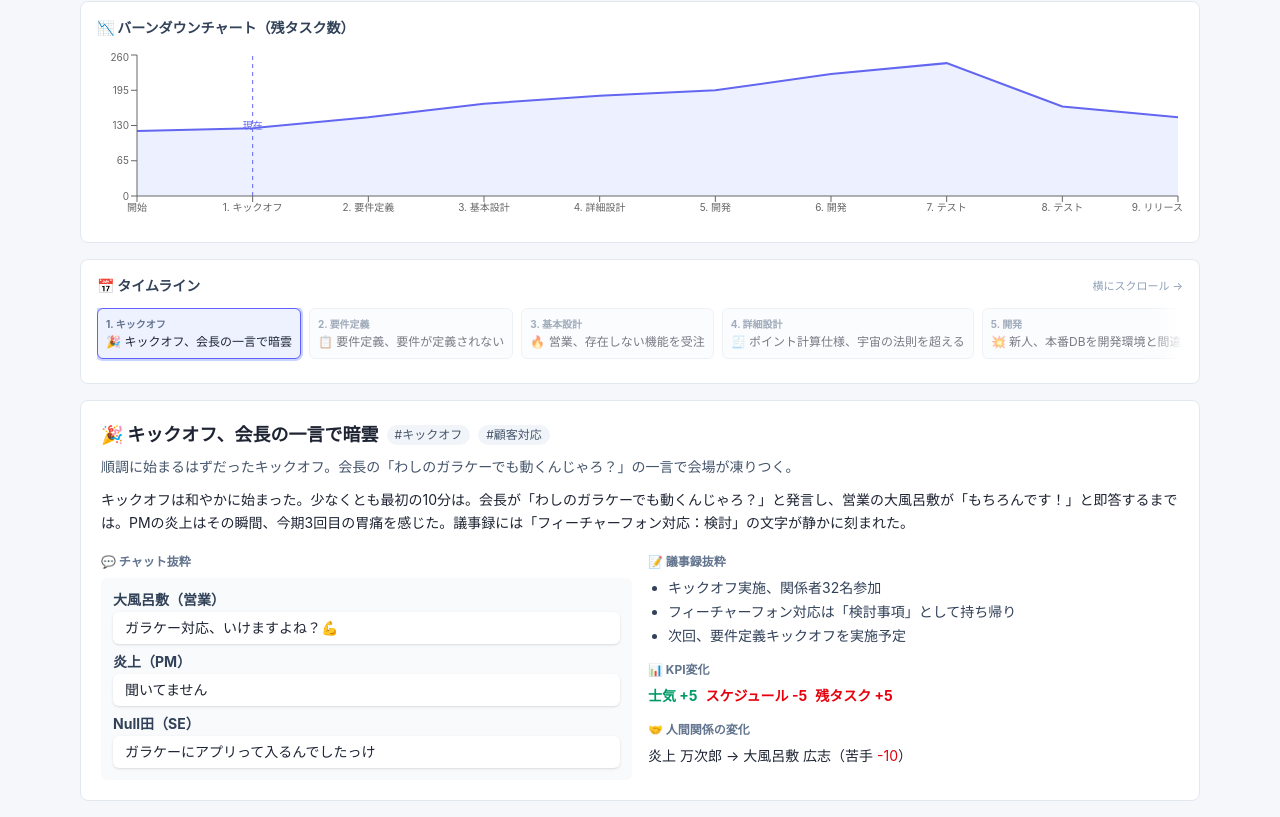
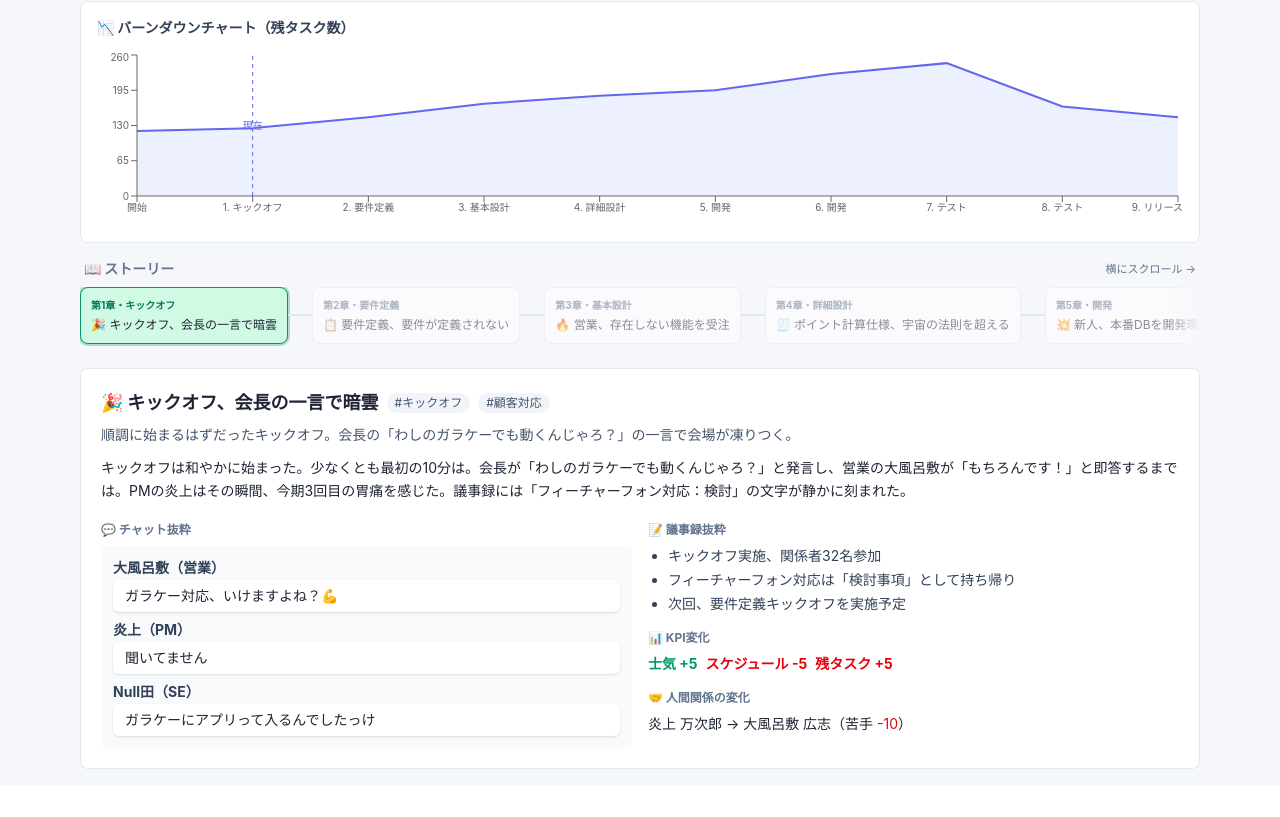
Before and after one commit to shio3ch/fanciful-project-simulator, a React (Vite) app: page / in a window 1280 px wide. Shown: the part 1547-2364 px from the top of the page. After the commit the page ends 2332 px from the top, so only its background shows below. Built offline with nearby package versions, Linux system fonts and the light colour scheme.

Commit message:
feat: タイムラインを章仕立てのストーリー帯に刷新

```diff
--- a/src/components/Timeline.tsx
+++ b/src/components/Timeline.tsx
@@ -10,39 +10,51 @@ export default function Timeline({
   onSelect: (i: number) => void;
 }) {
   return (
-    <section className="rounded-lg border border-slate-200 bg-white p-4">
-      <div className="mb-3 flex items-center justify-between gap-3">
-        <h2 className="text-sm font-bold text-slate-700">📅 タイムライン</h2>
-        <span className="text-[11px] text-slate-400">横にスクロール →</span>
+    <section>
+      <div className="mb-2 flex items-center justify-between gap-3 px-1">
+        <h2 className="text-sm font-bold text-ink-muted">📖 ストーリー</h2>
+        <span className="text-[11px] text-ink-muted">横にスクロール →</span>
       </div>
       <div className="relative">
-        <div className="flex gap-2 overflow-x-auto pb-2 pr-8">
+        <div className="flex items-stretch overflow-x-auto pb-2 pr-8">
           {scenario.episodes.map((ep, i) => {
             const selected = i === selectedIndex;
-            const past = i <= selectedIndex;
+            const past = i < selectedIndex;
             return (
+              <div key={ep.id} className="flex shrink-0 items-center">
+                {i > 0 && (
+                  <div
+                    className={`h-0.5 w-4 shrink-0 sm:w-6 ${
+                      past || selected ? "bg-accent" : "bg-line"
+                    }`}
+                  />
+                )}
                 <button
-                key={ep.id}
                   onClick={() => onSelect(i)}
-                className={`min-w-36 shrink-0 rounded-md border p-2 text-left transition ${
+                  className={`min-w-36 rounded-lg border p-2.5 text-left transition ${
                     selected
-                    ? "border-indigo-500 bg-indigo-50 ring-2 ring-indigo-200"
+                      ? "border-accent bg-accent-soft ring-2 ring-accent/30"
                       : past
-                      ? "border-slate-300 bg-white hover:bg-slate-50"
-                      : "border-slate-200 bg-slate-50 opacity-60 hover:opacity-100"
+                        ? "border-line bg-card hover:bg-card-raised"
+                        : "border-line bg-card opacity-50 hover:opacity-90"
                   }`}
                 >
-                <div className="text-[10px] font-bold text-slate-500">
-                  {i + 1}. {ep.phase}
+                  <div
+                    className={`text-[10px] font-bold ${
+                      selected ? "text-accent-ink" : "text-ink-muted"
+                    }`}
+                  >
+                    第{i + 1}章・{ep.phase}
                   </div>
-                <div className="mt-0.5 line-clamp-2 text-xs">{ep.headline}</div>
+                  <div className="mt-1 line-clamp-2 text-xs">{ep.headline}</div>
                 </button>
+              </div>
             );
           })}
         </div>
         <div
           aria-hidden="true"
-          className="pointer-events-none absolute inset-y-0 right-0 w-8 bg-gradient-to-l from-white to-transparent"
+          className="pointer-events-none absolute inset-y-0 right-0 w-8 bg-gradient-to-l from-surface to-transparent"
         />
       </div>
     </section>
```
Lines whose indentation alone changed are shown as unchanged.
